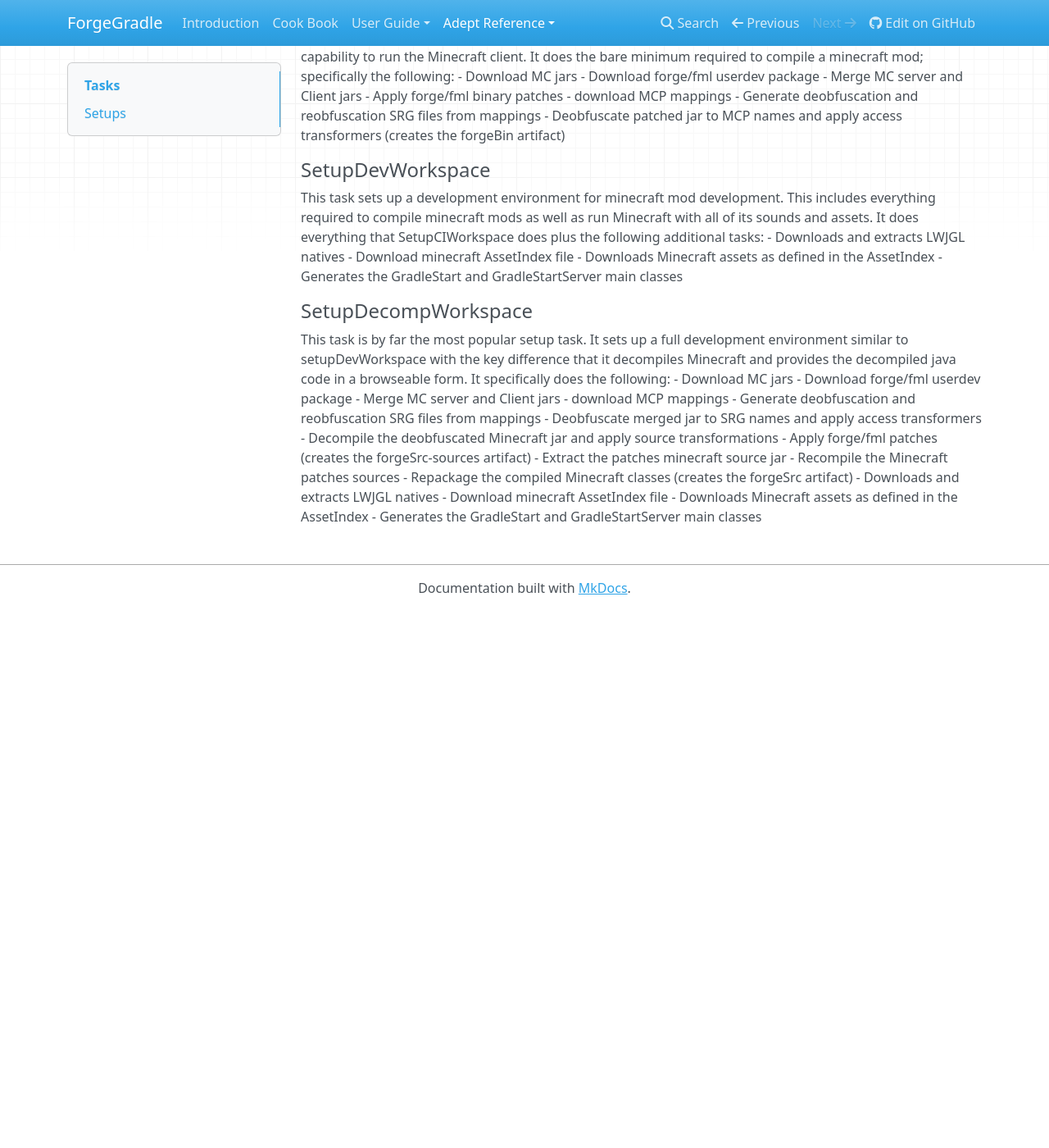
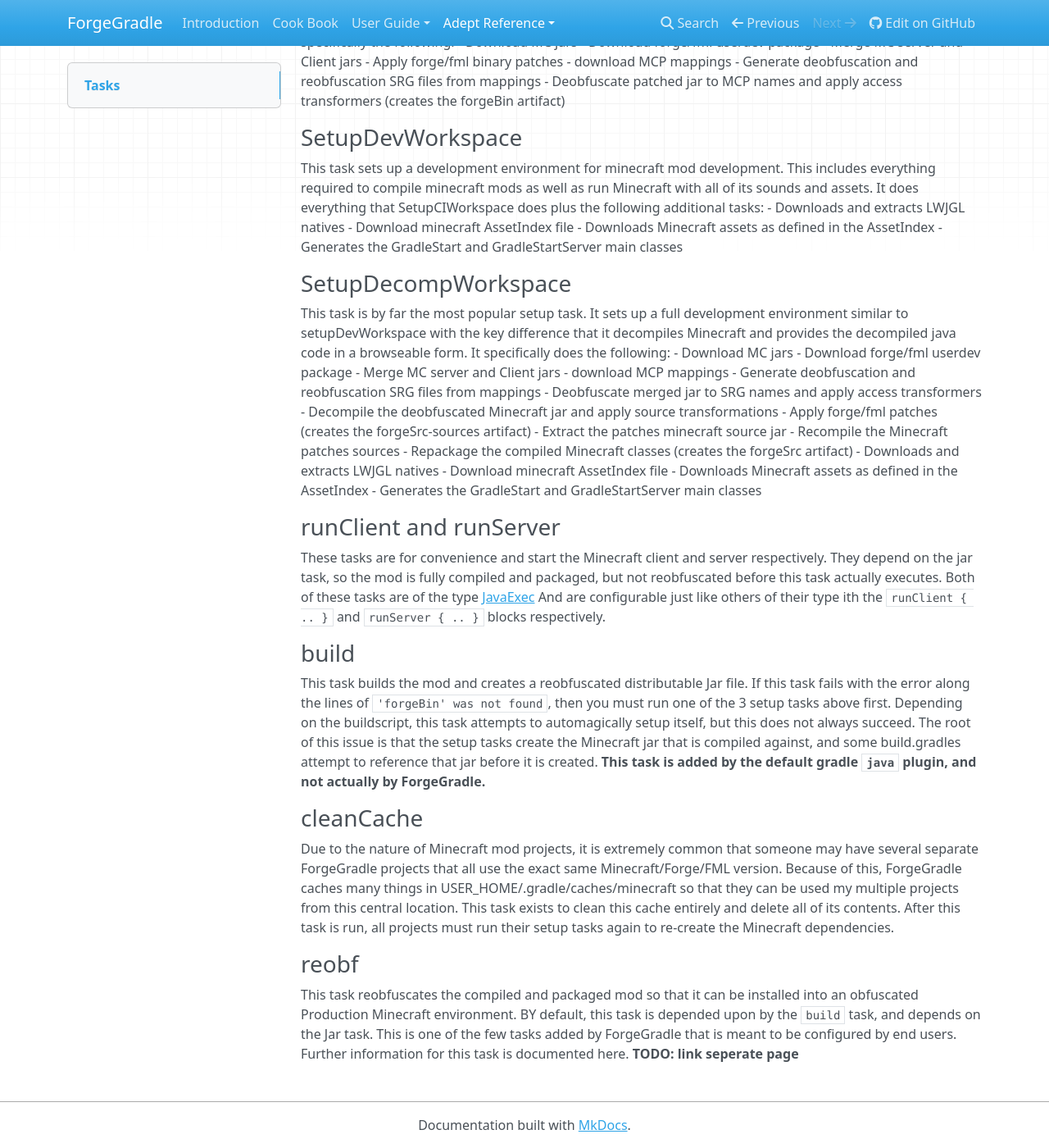
Before and after one commit to MinecraftForge/ForgeGradle, an MkDocs documentation site: the page built from docs/reference/tasks.md, in a window 1280 px wide and 1400 px high, scrolled down 249 px. Shown: the whole window at 82% size. Built offline with MkDocs 1.6.1, drawn with Linux system fonts in a browser that asks for light colours; nearby versions of some CDN libraries; old or Windows-style settings are respelled for this version of MkDocs; before the commit the page ends 994 px from its top, so only the background shows below that.

Commit message:
freaking serious? forgot to save the tasks file...

```diff
--- a/docs/reference/tasks.md
+++ b/docs/reference/tasks.md
@@ -1,9 +1,7 @@
 #Tasks
 The tasks added in ForgeGradle and what they do. This is not even close to all the tasks that ForgeGradle actually creates, but they are the ones relevant to most users.
 
-## Setups
-
-#### SetupCIWorkspace
+### SetupCIWorkspace
 This task is designed for headless Continuous Integration servers that have neither the necessity nor the capability to run the Minecraft client. It does the bare minimum required to compile a minecraft mod; specifically the following:
  - Download MC jars
  - Download forge/fml userdev package
@@ -13,16 +11,14 @@ This task is designed for headless Continuous Integration servers that have neit
  - Generate deobfuscation and reobfuscation SRG files from mappings
  - Deobfuscate patched jar to MCP names and apply access transformers  (creates the forgeBin artifact)
 
-
-#### SetupDevWorkspace
+### SetupDevWorkspace
 This task sets up a development environment for minecraft mod development. This includes everything required to compile minecraft mods as well as run Minecraft with all of its sounds and assets. It does everything that SetupCIWorkspace does plus the following additional tasks:
  - Downloads and extracts LWJGL natives
  - Download minecraft AssetIndex file
  - Downloads Minecraft assets as defined in the AssetIndex
  - Generates the GradleStart and GradleStartServer main classes
 
-
-#### SetupDecompWorkspace
+### SetupDecompWorkspace
 This task is by far the most popular setup task. It sets up a full development environment similar to setupDevWorkspace with the key difference that it decompiles Minecraft and provides the decompiled java code in a browseable form. It specifically does the following:
 - Download MC jars
 - Download forge/fml userdev package
@@ -39,3 +35,15 @@ This task is by far the most popular setup task. It sets up a full development e
 - Download minecraft AssetIndex file
 - Downloads Minecraft assets as defined in the AssetIndex
 - Generates the GradleStart and GradleStartServer main classes
+
+### runClient and runServer
+These tasks are for convenience and start the Minecraft client and server respectively. They depend on the jar task, so the mod is fully compiled and packaged, but not reobfuscated before this task actually executes. Both of these tasks are of the type [JavaExec](https://gradle.org/docs/current/dsl/org.gradle.api.tasks.JavaExec.html) And are configurable just like others of their type ith the `runClient { .. }` and `runServer { .. }` blocks respectively.
+
+### build
+This task builds the mod and creates a reobfuscated distributable Jar file. If this task fails with the error along the lines of `'forgeBin' was not found`, then you must run one of the 3 setup tasks above first. Depending on the buildscript, this task attempts to automagically setup itself, but this does not always succeed. The root of this issue is that the setup tasks create the Minecraft jar that is compiled against, and some build.gradles attempt to reference that jar before it is created. **This task is added by the default gradle `java` plugin, and not actually by ForgeGradle.**
+
+### cleanCache
+Due to the nature of Minecraft mod projects, it is extremely common that someone may have several separate ForgeGradle projects that all use the exact same Minecraft/Forge/FML version. Because of this, ForgeGradle caches many things in USER_HOME/.gradle/caches/minecraft  so that they can be used my multiple projects from this central location. This task exists to clean this cache entirely and delete all of its contents. After this task is run, all projects must run their setup tasks again to re-create the Minecraft dependencies.
+
+### reobf
+This task reobfuscates the compiled and packaged mod so that it can be installed into an obfuscated Production Minecraft environment. BY default, this task is depended upon by the `build` task, and depends on the Jar task. This is one of the few tasks added by ForgeGradle that is meant to be configured by end users. Further information for this task is documented here. **TODO: link seperate page**
```
